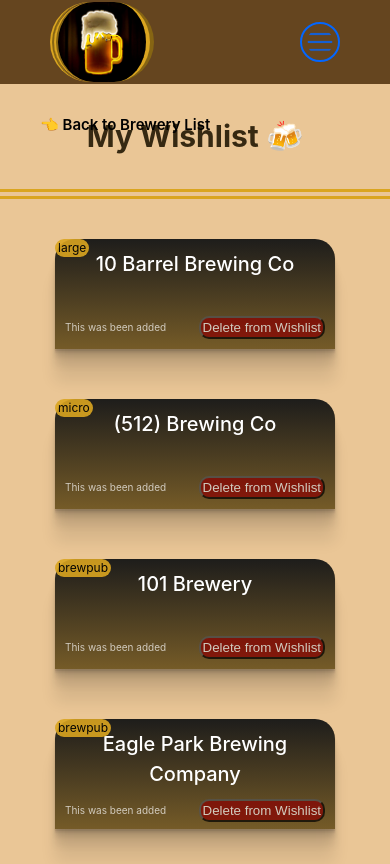
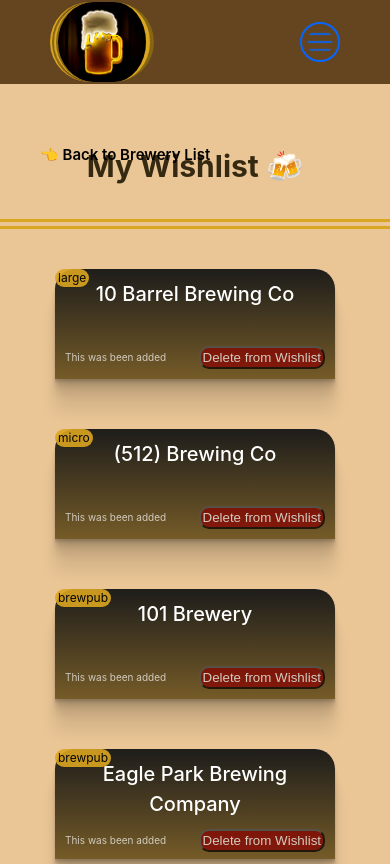
Before and after one commit to bLuEsKy140506/IPA-Brewery-Finder-by-eArL, a React (Vite) app: page /brewery/wishlist in a window 390 px wide. Shown: the top 864 px of the page. Built offline with nearby package versions, Linux system fonts and the light colour scheme; data requests are answered from the project's data file.

Commit message:
correcting layout in mobile view in detailed page and wishlist page

```diff
--- a/src/pages/BreweryDetails/BreweryDetail.css
+++ b/src/pages/BreweryDetails/BreweryDetail.css
@@ -1,5 +1,6 @@
-/* .details-main-container {
-} */
+.details-main-container {
+  padding-top: 5rem;
+}
 
 .description-brewery {
   display: flex;
@@ -63,4 +64,5 @@
   font-weight: 600;
   text-align: start;
   left: 40px;
+  padding-top: 3rem;
 }
--- a/src/pages/BreweryDetails/BreweryDetail.jsx
+++ b/src/pages/BreweryDetails/BreweryDetail.jsx
@@ -53,10 +53,10 @@
 
   return (
     <>
+      <Link to={`/`} className="link-back">
+        <p>👈 Back to Brewery List</p>
+      </Link>
       <div className="details-main-container" key={breweryDetails.id}>
-        <Link to={`/`} className="link-back">
-          <p>👈 Back to Brewery List</p>
-        </Link>
         <div className="badge-container">
           <h2 className="item-title badge" value={breweryDetails.brewery_type}>
             {breweryDetails.name}
--- a/src/pages/WishListBrewery/WishList.css
+++ b/src/pages/WishListBrewery/WishList.css
@@ -1,4 +1,5 @@
 .wish-heading {
   font-size: 3rem;
   margin: 3rem auto;
+  padding-top: 3rem;
 }
```
